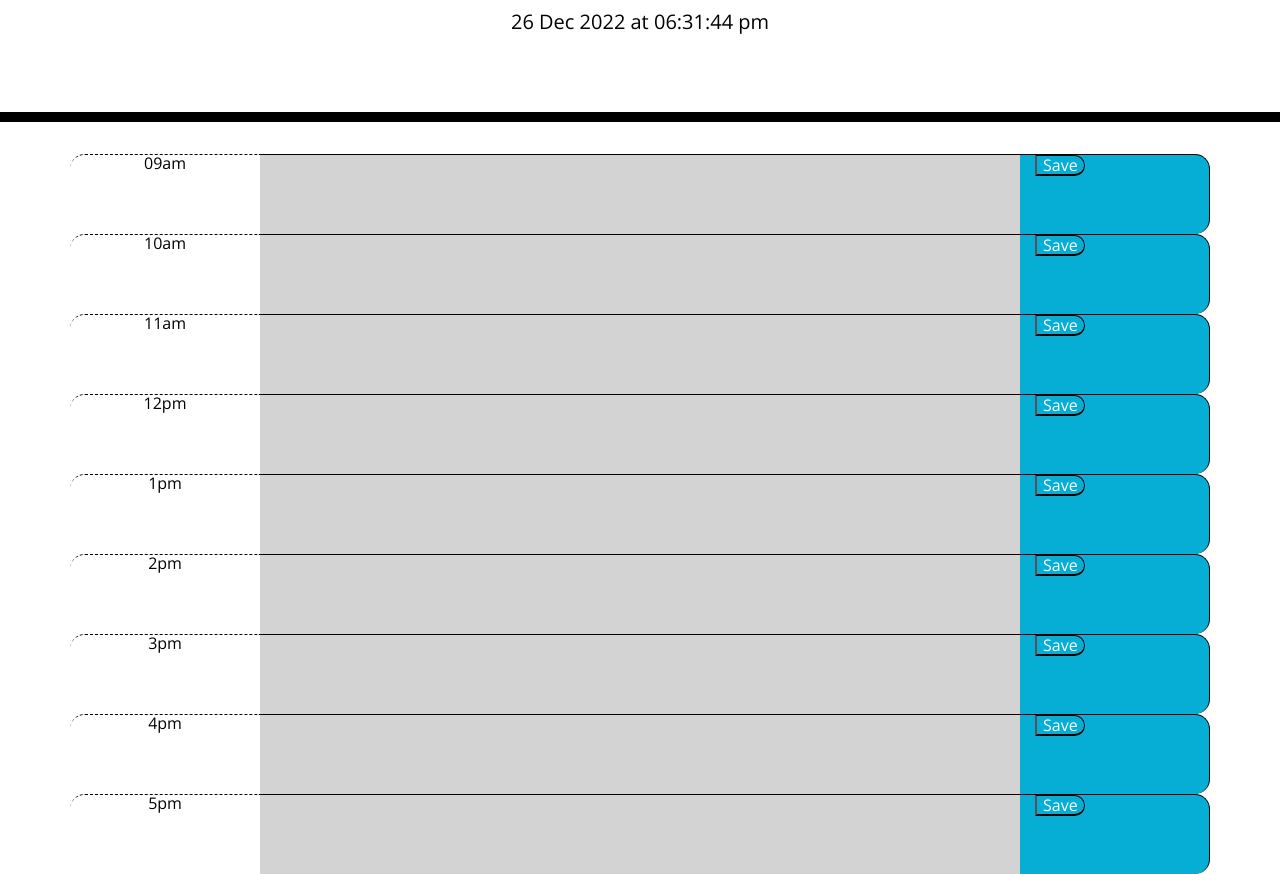
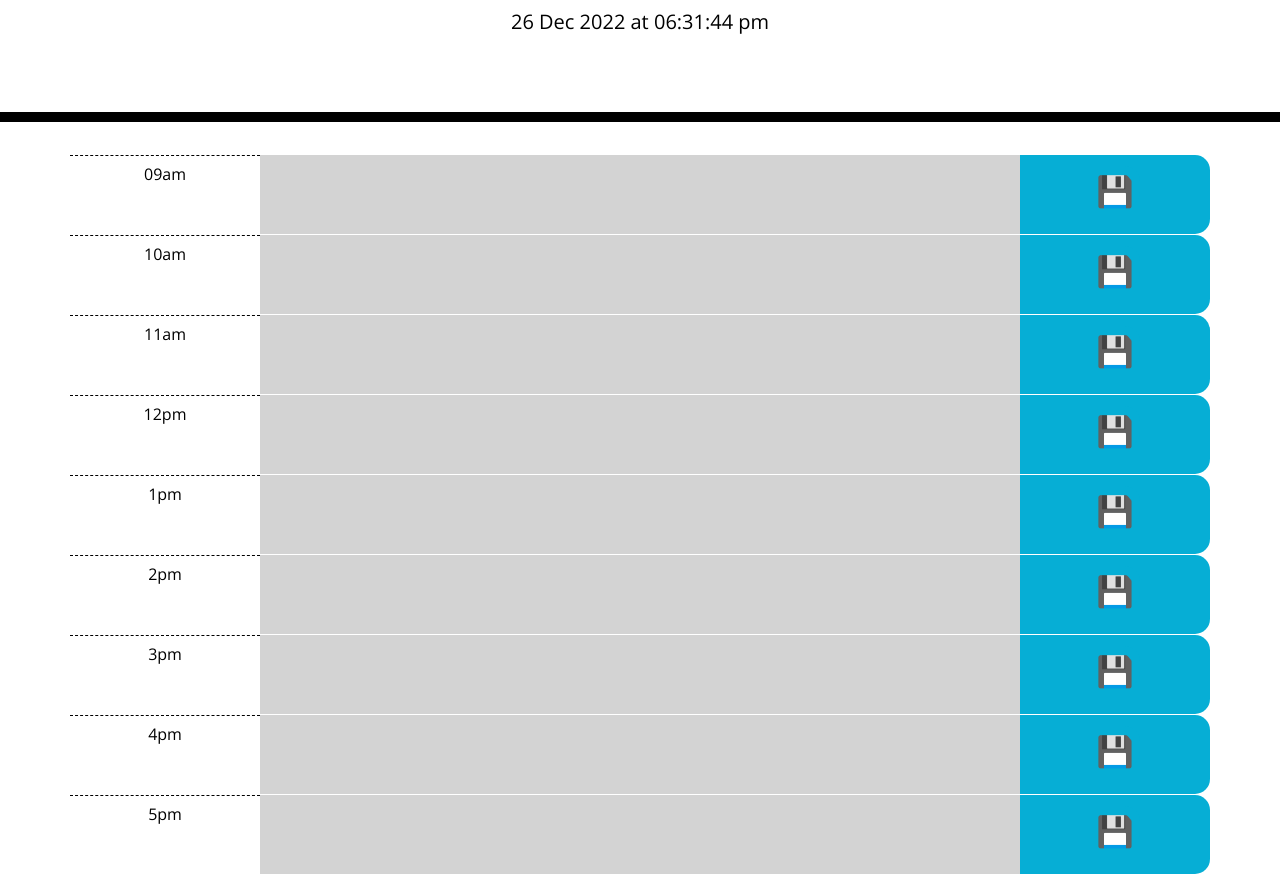
Before and after one commit to CZ-RBelo/WorkDayScheduler, a plain HTML site: page index.html in a window 1280 px wide. Shown: the part 182-1056 px from the top of the page. Drawn offline with nearby package versions, Linux system fonts and the light colour scheme.

Commit message:
Images for save buttons added

```diff
--- a/assets/css/style.css
+++ b/assets/css/style.css
@@ -10,6 +10,7 @@ textarea {
   resize: none;
   color: #000000;
   width: 90%;
+  padding-top: 10px;
 }
 
 .jumbotron {
@@ -26,16 +27,18 @@ textarea {
 
 .time-block {
   text-align: center;
-  border-top-left-radius: 15px;
   border-top: 1px dashed #000000;
+  margin-top: 1px;
+  padding-top: 10px;
 }
 
 .row {
   white-space: pre-wrap;
   height: 80px;
 }
+
 .col-8 {
-  border-top: 1px solid black;
+  margin-top: 1px;
 }
 
 .hour {
@@ -59,15 +62,25 @@ textarea {
 }
 
 .saveBtn {
-  border-top: 1px solid black;
-  border-right: 1px solid black;
   border-top-right-radius: 15px;
   border-bottom-right-radius: 15px;
+  border-width: 0px;
   background-color: #06aed5;
-  color: white;
+  margin-top: 1px;
+  font-size: 30px;
+  text-align: center;
+  padding-top: 10px;
 }
 
-.saveBtn i:hover {
-  font-size: 20px;
+.saveBtn :hover {
+  font-size: 40px;
   transition: all 0.3s ease-in-out;
 }
+
+/*
+.saveBtn :focus {
+  border-top-right-radius: 15px;
+  border-bottom-right-radius: 15px;
+  border-width: 0px;
+}
+*/
--- a/assets/js/script.js
+++ b/assets/js/script.js
@@ -14,7 +14,7 @@ function displayNow() {
     nowDisplay.text(rightNow);
 }
 
-//text area, class = "event"; if Save button clicked, set item to local storage and persist; upon refresh, need to get item from local storage too
+// save text area to the local storage
 $(".saveBtn").on("click", function (event) {
     var calendarItem =
         event.target.parentElement.previousElementSibling.children[0].value;
--- a/index.html
+++ b/index.html
@@ -25,55 +25,55 @@
     <div class="row">
       <div class="col-2 time-block hour" id="9">09am</div>
       <div class="col-8"><textarea id="t9"></textarea></div>
-      <div class="col-2 saveBtn"><button id="9am" class="saveBtn">Save</button></div>
+      <div class="col-2 saveBtn"><button id="9am" class="saveBtn">&#128190;</button></div>
     </div>
 
     <div class="row">
       <div class="col-2 time-block hour" id="10">10am</div>
       <div class="col-8"><textarea id="t10"></textarea></div>
-      <div class="col-2 saveBtn"><button id="10am" class="saveBtn">Save</button></div>
+      <div class="col-2 saveBtn"><button id="10am" class="saveBtn">&#128190;</button></div>
     </div>
 
     <div class="row">
       <div class="col-2 time-block hour" id="11">11am</div>
       <div class="col-8 "><textarea id="t11"></textarea></div>
-      <div class="col-2 saveBtn"><button id="11am" class="saveBtn">Save</button></div>
+      <div class="col-2 saveBtn"><button id="11am" class="saveBtn">&#128190;</button></div>
     </div>
 
     <div class="row">
       <div class="col-2 time-block hour" id="12">12pm</div>
       <div class="col-8 "><textarea id="t12"></textarea></div>
-      <div class="col-2 saveBtn"><button id="12pm" class="saveBtn">Save</button></div>
+      <div class="col-2 saveBtn"><button id="12pm" class="saveBtn">&#128190;</button></div>
     </div>
 
     <div class="row">
       <div class="col-2 time-block hour" id="13">1pm</div>
       <div class="col-8"><textarea id="t13"></textarea></div>
-      <div class="col-2 saveBtn"><button id="1pm" class="saveBtn">Save</button></div>
+      <div class="col-2 saveBtn"><button id="1pm" class="saveBtn">&#128190;</button></div>
     </div>
 
     <div class="row">
       <div class="col-2 time-block hour" id="14">2pm</div>
       <div class="col-8 "><textarea id="t14"></textarea></div>
-      <div class="col-2 saveBtn"><button id="2pm" class="saveBtn">Save</button></div>
+      <div class="col-2 saveBtn"><button id="2pm" class="saveBtn">&#128190;</button></div>
     </div>
 
     <div class="row">
       <div class="col-2 time-block hour" id="15">3pm</div>
       <div class="col-8 "><textarea id="t15"></textarea></div>
-      <div class="col-2 saveBtn"><button id="3pm" class="saveBtn">Save</button></div>
+      <div class="col-2 saveBtn"><button id="3pm" class="saveBtn">&#128190;</button></div>
     </div>
 
     <div class="row">
       <div class="col-2 time-block hour" id="16">4pm</div>
       <div class="col-8 "><textarea id="t16"></textarea></div>
-      <div class="col-2 saveBtn"><button id="4pm" class="saveBtn">Save</button></div>
+      <div class="col-2 saveBtn"><button id="4pm" class="saveBtn">&#128190;</button></div>
     </div>
 
     <div class="row">
       <div class="col-2 time-block hour" id="17">5pm</div>
       <div class="col-8 "><textarea id="t17"></textarea></div>
-      <div class="col-2 saveBtn"><button id="5pm" class="saveBtn">Save</button></div>
+      <div class="col-2 saveBtn"><button id="5pm" class="saveBtn">&#128190;</button></div>
     </div>
 
   </div>
```
